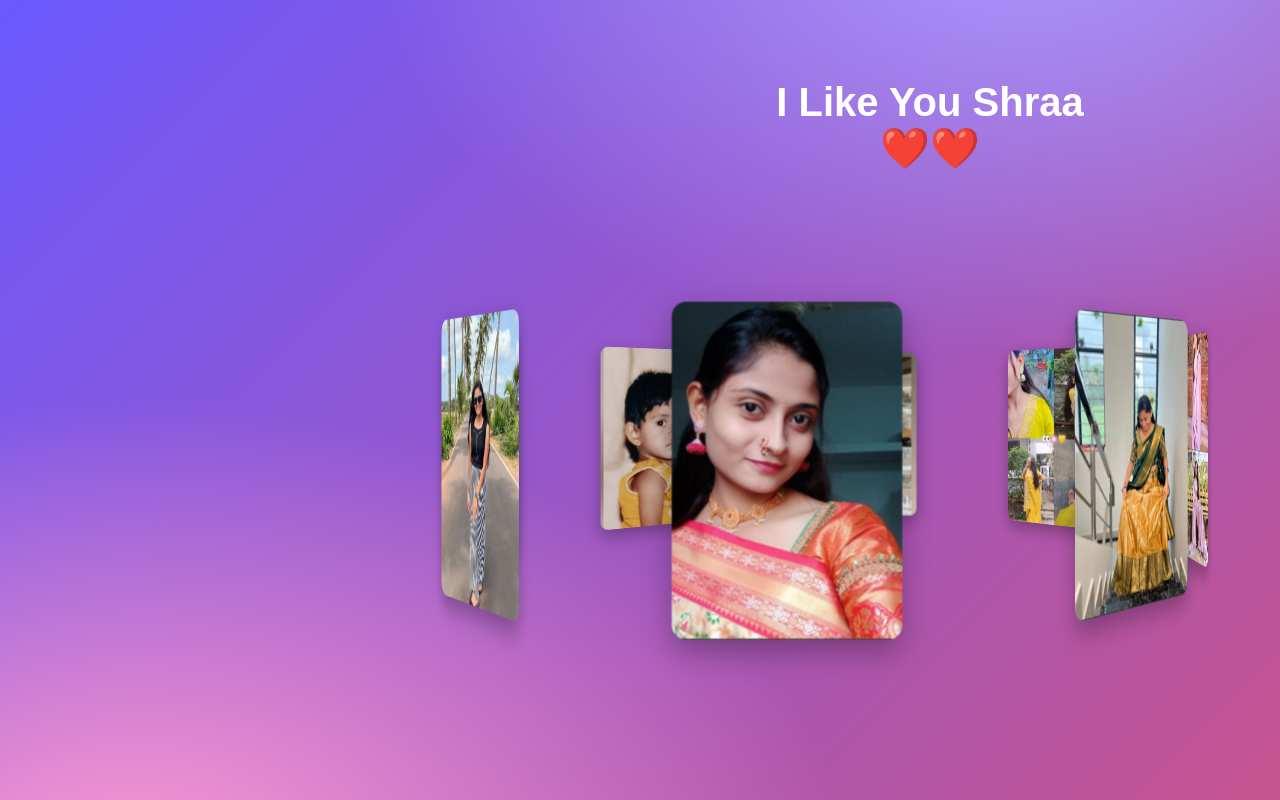
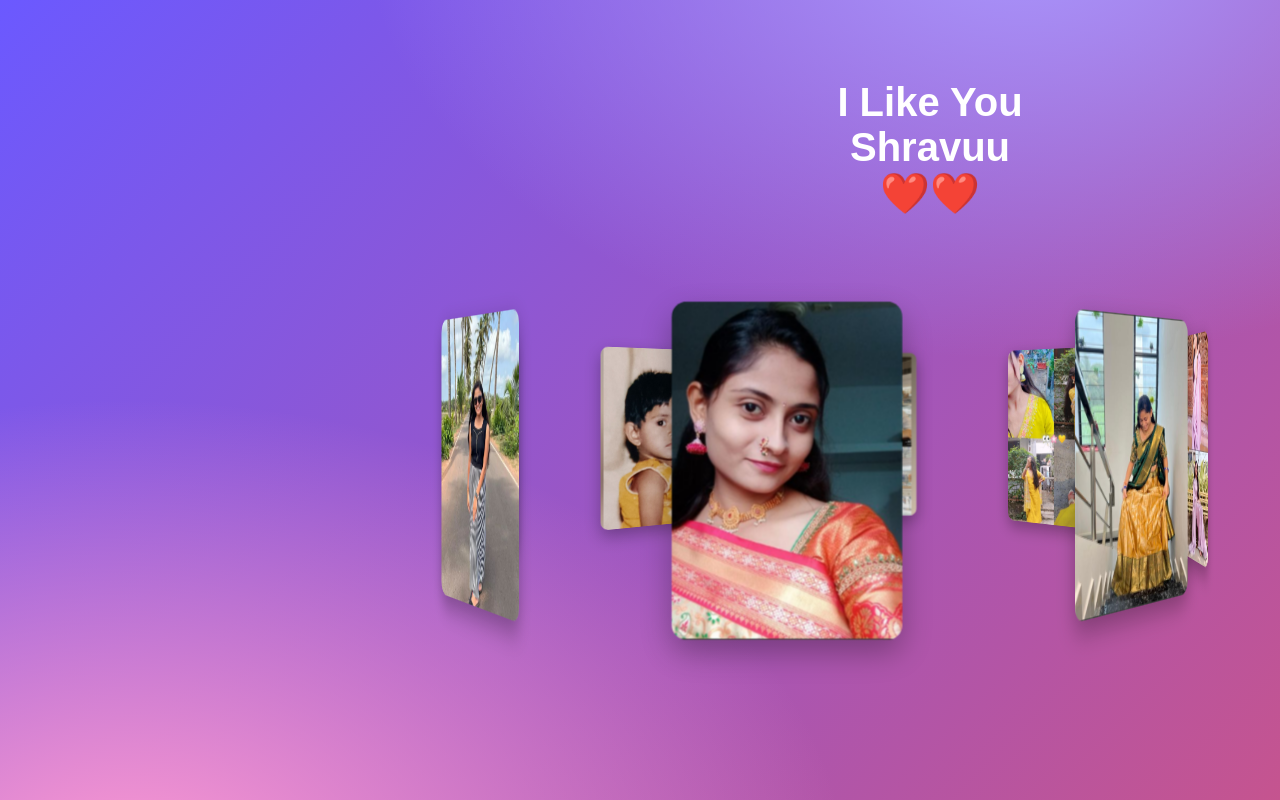
Before and after one commit to Aditya0328/gift, a plain HTML site: page 3dimgallary.html in a window 1280 px wide. Drawn offline with Linux system fonts and the light colour scheme.

Commit message:
Update 3dimgallary.html

```diff
--- a/3dimgallary.html
+++ b/3dimgallary.html
@@ -69,7 +69,7 @@
 <body>
   <div class="container">
   <div class="center-text" style="top: 0px; left: 50%; transform: translate(-50%, 0); font-size: 40px; color: #ffffff; z-index: 1000; position: absolute; font-weight: bold;">
-      I Like You Shraa<br>
+      I Like You Shravuu<br>
       ❤️❤️
     </div>
     <div class="carousel" id="carousel">
```
